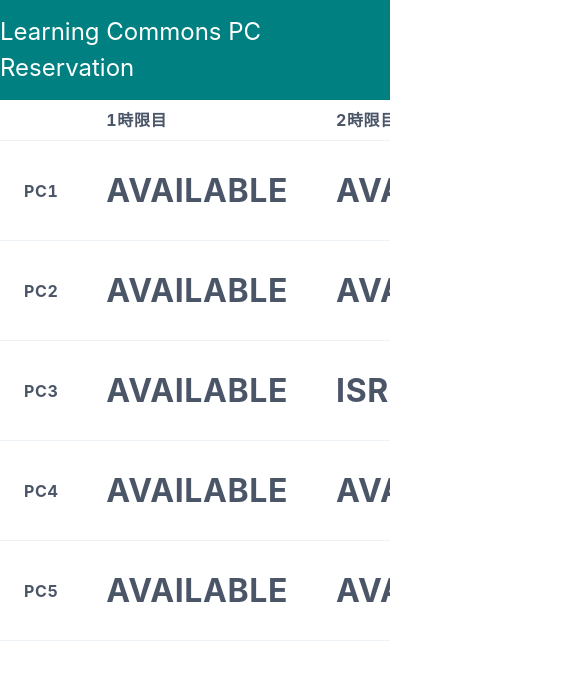
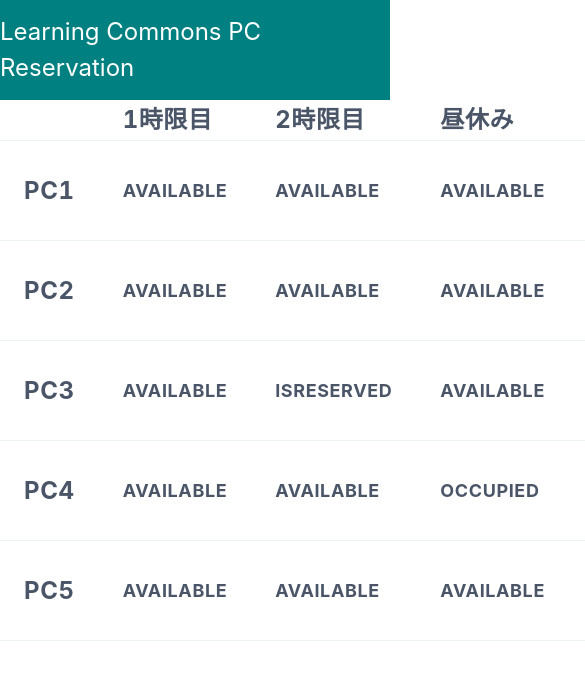
Before and after one commit to Yuta123456/reservation-pc-seat, a Next.js app: page / in a window 390 px wide. Shown: the top 680 px of the page, 585 px wide, since content can reach past the window. Built offline with nearby package versions, Linux system fonts and the light colour scheme.

Commit message:
smartPhone用のView作成

```diff
--- /dev/null
+++ b/src/Hooks/isPc.tsx
@@ -0,0 +1,13 @@
+import { useEffect, useState } from "react";
+
+export const useIsPc = () => {
+  const [isPc, setIsPc] = useState(true);
+  useEffect(() => {
+    if (navigator.userAgent.match(/(iPhone|iPad|iPod|Android)/i)) {
+      setIsPc(false);
+    } else {
+      setIsPc(true);
+    }
+  }, []);
+  return isPc;
+};
--- a/src/app/page.tsx
+++ b/src/app/page.tsx
@@ -1,15 +1,18 @@
 "use client";
 import { ReservationForm } from "@/components/reservation_form/ReservationForm";
 import { ReservationTable } from "@/components/reservation_table/ReservationTable";
+import { useIsPc } from "@/Hooks/isPc";
 import { useState } from "react";
 import { Box } from "../app/common/components";
 export default function Home() {
   const [isOpenReservationForm, setIsOpenReservationForm] = useState(false);
   const [seat, setSeat] = useState("0");
   const [period, setPeriod] = useState("0");
+  const isPc = useIsPc();
   return (
     <main>
-      <Box maxW={"900px"} margin="auto">
+      {isPc ? (
+        <Box minW={"900px"} maxW={"1100px"} margin="auto">
           <ReservationTable
             onCellClick={(i, j) => {
               setIsOpenReservationForm(true);
@@ -18,6 +21,10 @@ export default function Home() {
             }}
           />
         </Box>
+      ) : (
+        <div>smartPhone</div>
+      )}
+
       {isOpenReservationForm && (
         <ReservationForm
           isOpen={isOpenReservationForm}
--- a/src/components/reservation_table/ReservationTable.tsx
+++ b/src/components/reservation_table/ReservationTable.tsx
@@ -7,6 +7,7 @@ import {
   Tbody,
   Text,
 } from "@/app/common/components";
+import { useIsPc } from "@/Hooks/isPc";
 import { reservationData } from "@/mockData/ReservationData";
 import { FC } from "react";
 
@@ -23,22 +24,22 @@ export const ReservationTable: FC<ReservationTableProps> = ({
           <Tr>
             <Th></Th>
             <Th>
-              <Text fontSize={"1rem"}>1時限目</Text>
+              <Text fontSize={"1.5rem"}>1時限目</Text>
             </Th>
             <Th>
-              <Text fontSize={"1rem"}>2時限目</Text>
+              <Text fontSize={"1.5rem"}>2時限目</Text>
             </Th>
             <Th>
-              <Text fontSize={"1rem"}>昼休み</Text>
+              <Text fontSize={"1.5rem"}>昼休み</Text>
             </Th>
             <Th>
-              <Text fontSize={"1rem"}>3時限目</Text>
+              <Text fontSize={"1.5rem"}>3時限目</Text>
             </Th>
             <Th>
-              <Text fontSize={"1rem"}>4時限目</Text>
+              <Text fontSize={"1.5rem"}>4時限目</Text>
             </Th>
             <Th>
-              <Text fontSize={"1rem"}>5時限目</Text>
+              <Text fontSize={"1.5rem"}>5時限目</Text>
             </Th>
           </Tr>
         </Thead>
@@ -48,7 +49,7 @@ export const ReservationTable: FC<ReservationTableProps> = ({
               <Tr key={index}>
                 <>
                   <Th>
-                    <Text fontSize={"1rem"}>PC{index + 1}</Text>
+                    <Text fontSize={"1.5rem"}>PC{index + 1}</Text>
                   </Th>
                   {resForPeriod.map((resInfo, j) => {
                     return (
@@ -59,7 +60,7 @@ export const ReservationTable: FC<ReservationTableProps> = ({
                           onCellClick(String(index), String(j));
                         }}
                       >
-                        <Text fontSize={"2rem"}>
+                        <Text fontSize={"1.5em"}>
                           {resInfo.reservationState}
                         </Text>
                       </Th>
```
Lines whose indentation alone changed are shown as unchanged.
